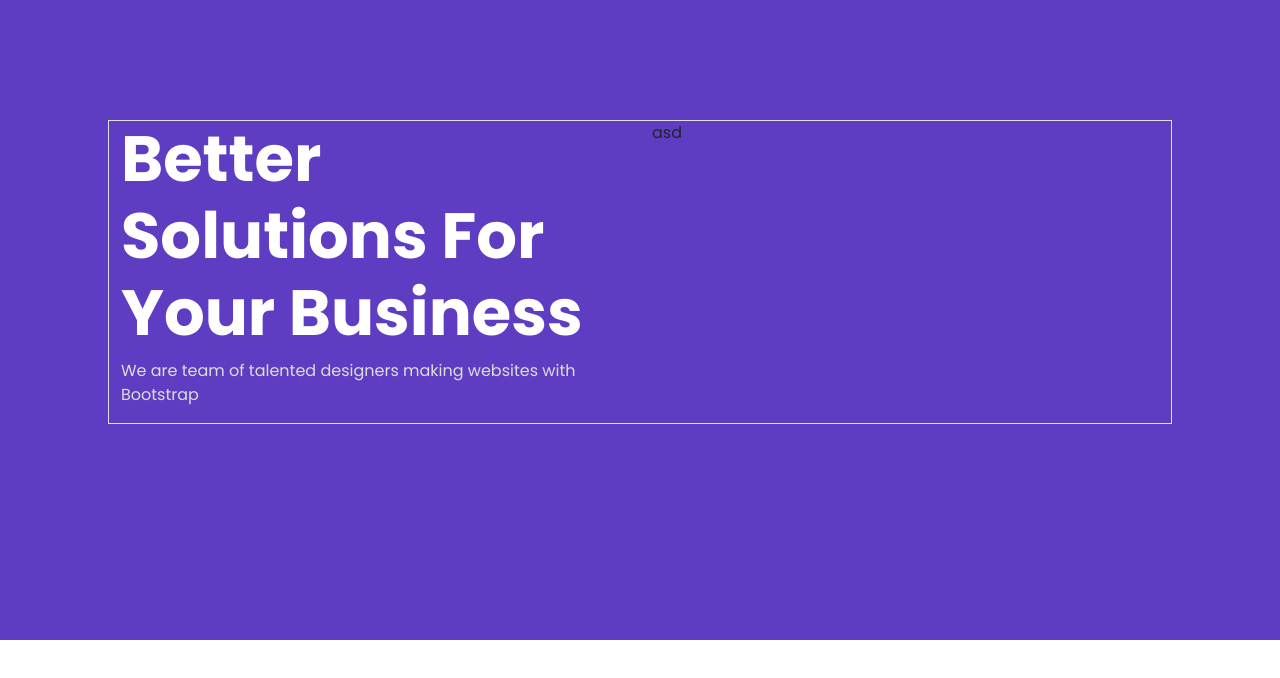
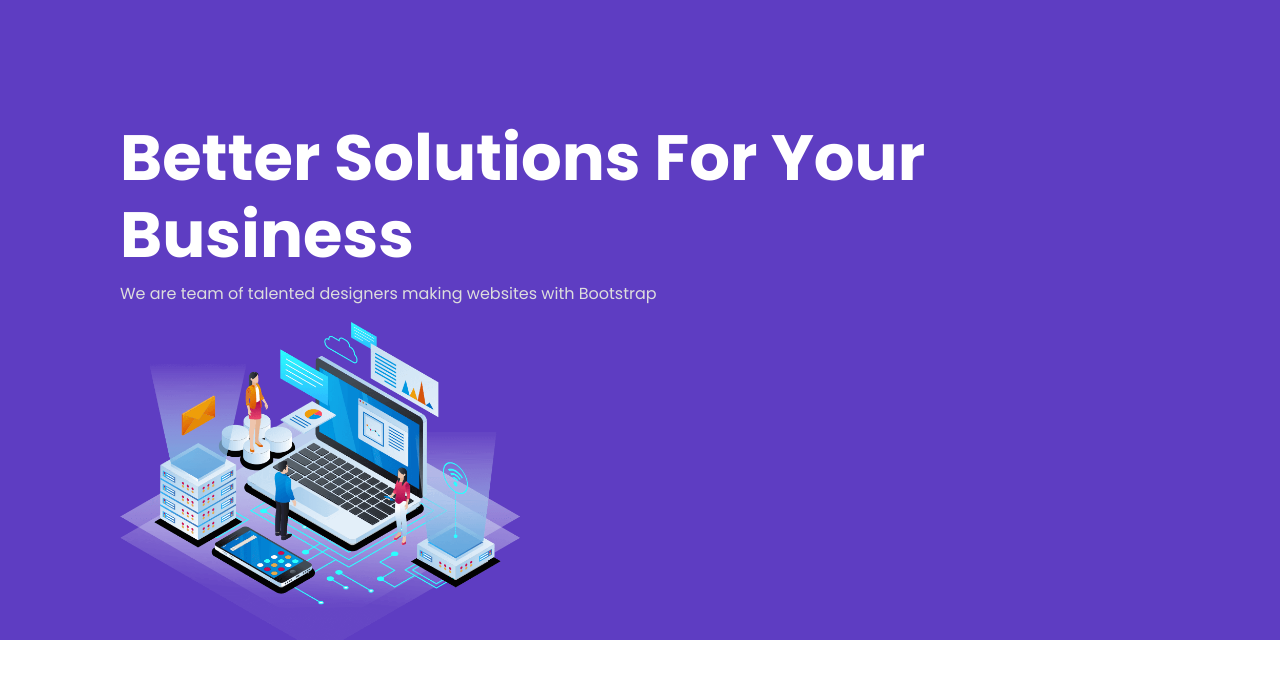
Before and after one commit to Vikash-Khadoliya/w3-software-Solutions, a React (Vite) app: page / in a window 1280 px wide. Shown: the top 678 px of the page. Built offline with nearby package versions, Linux system fonts and the light colour scheme.

Commit message:
installed react-router-dom & react-helmet

```diff
--- a/package.json
+++ b/package.json
@@ -12,7 +12,9 @@
   "dependencies": {
     "bootstrap": "^5.3.1",
     "react": "^18.2.0",
-    "react-dom": "^18.2.0"
+    "react-dom": "^18.2.0",
+    "react-helmet": "^6.1.0",
+    "react-router-dom": "^6.14.2"
   },
   "devDependencies": {
     "@types/react": "^18.2.15",
--- a/src/components/Hero.jsx
+++ b/src/components/Hero.jsx
@@ -1,3 +1,4 @@
+import HeroImg from '..//assets/hero-img.png'
 
 export default function Hero() {
 
@@ -6,11 +7,11 @@ export default function Hero() {
 
             <section className="hero " id="hero">
 
-                <div className="hero-content border row">
+                <div className="hero-content">
 
 
 
-                    <div className="hero-txt col-md-6">
+                    <div className="hero-txt">
                         <h1>Better Solutions For Your Business</h1>
                         <p>We are team of talented designers making websites with Bootstrap</p>
 
@@ -20,8 +21,10 @@ export default function Hero() {
 
                     </div>
 
-                    <div className="hero-img col-md-6">
-                        asd
+                    <div className="hero-img">
+
+                        <img src={HeroImg} alt="" />
+
                     </div>
 
                 </div>
--- a/src/index.css
+++ b/src/index.css
@@ -10,7 +10,7 @@ section {
 }
 
 .hero {
-    background-color: rgb(94, 61, 194);
+    background: linear-gradient(rgb(94, 61, 194), rgba(94, 61, 194));
     height: 80vh;
 
 }
@@ -24,3 +24,12 @@ section {
 .hero-txt p {
     color: #ddd;
 }
+
+.hero-img {
+    width: 400px;
+}
+
+.hero-img img {
+    display: block;
+    width: 100%;
+}
```
Also changed, not shown: src/components/Navigation.jsx (+16 -1 lines), src/components/Partners.jsx (+8 -0 lines), 1 other file (tests, documents, lock files or other folders).
